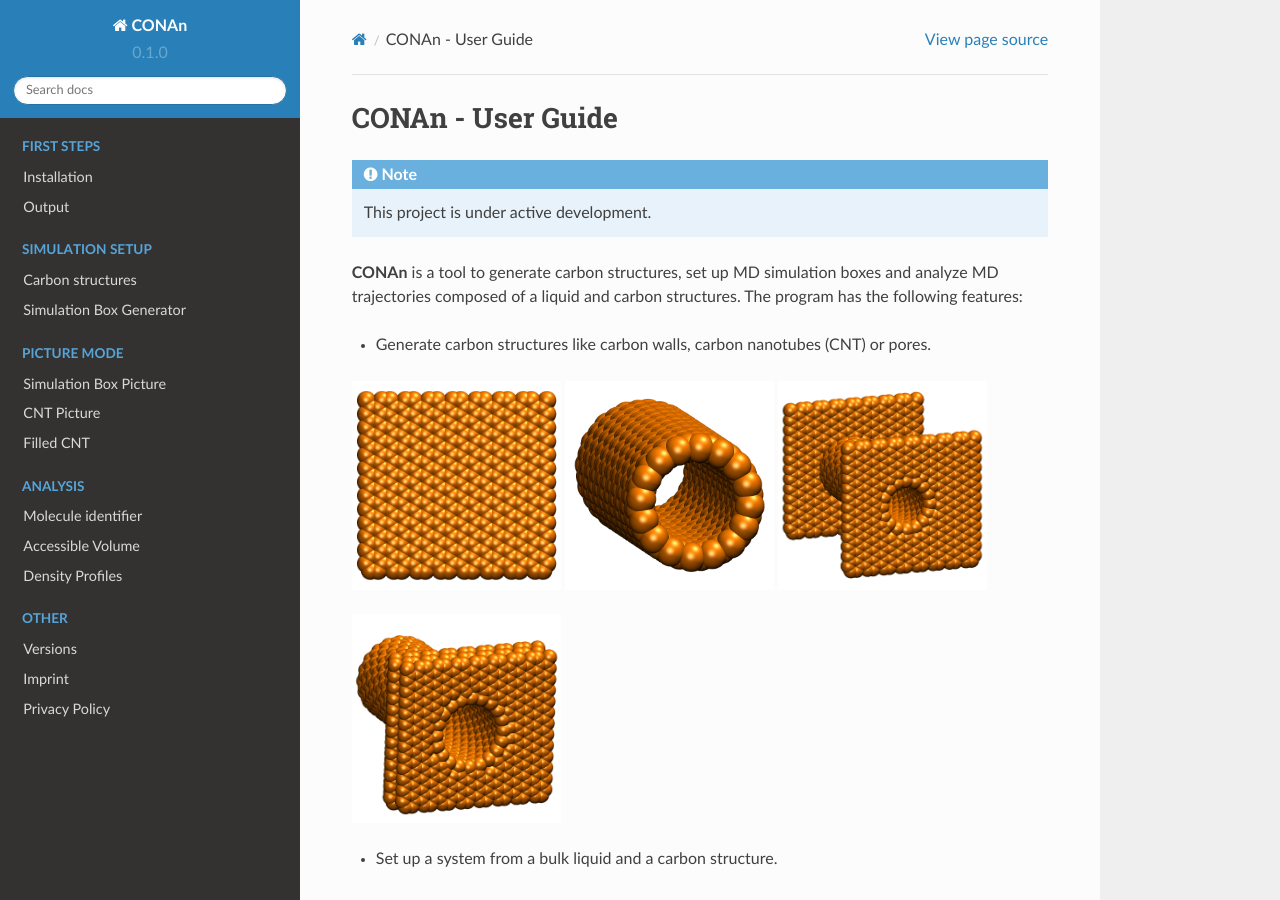
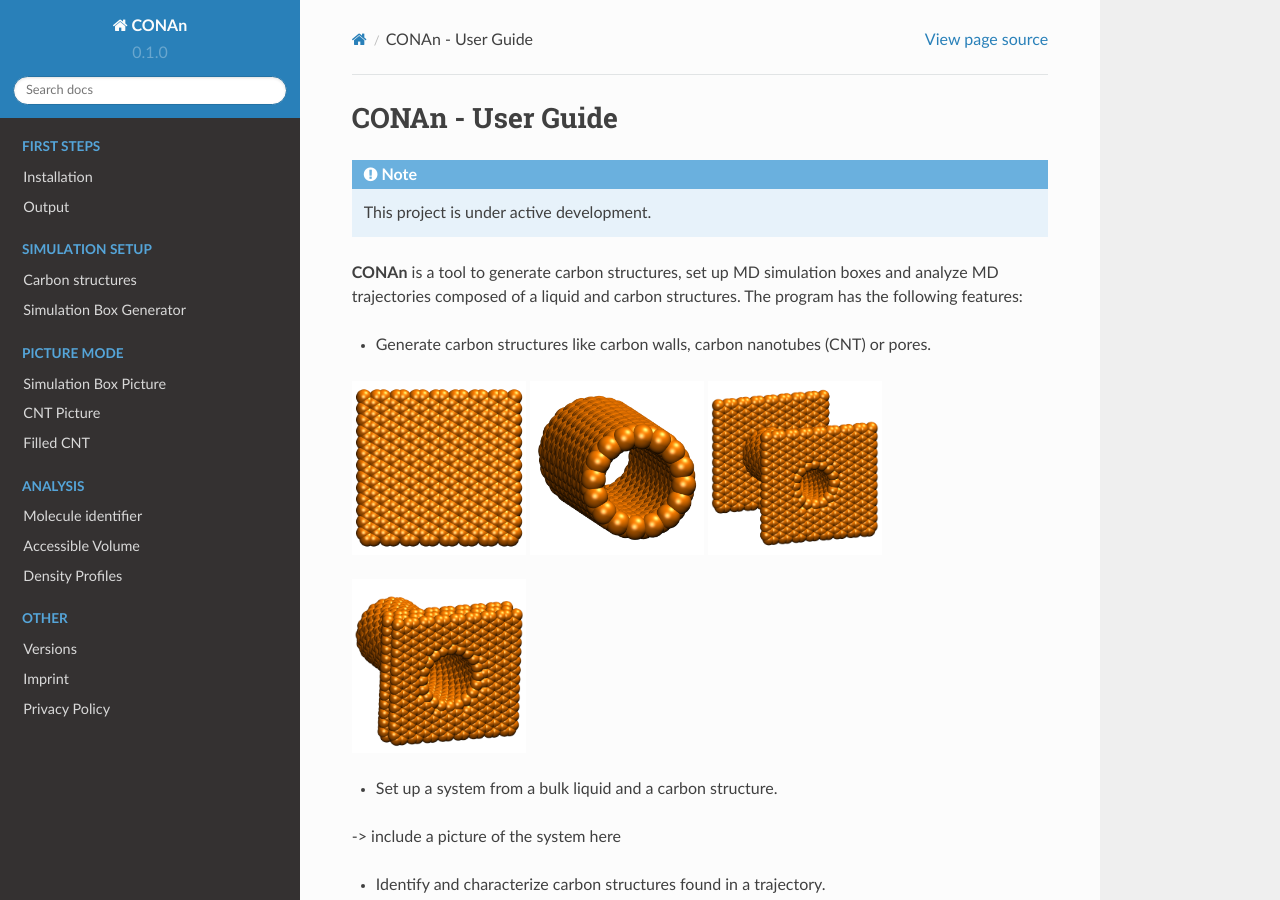
Before and after one commit to LeonardDick/rtd-tutorial, a Sphinx documentation site: the page built from docs/source/index.rst, in a window 1280 px wide and 900 px high. Built offline with Sphinx 7.4.7 and the Read the Docs theme 2.0.0, drawn with Linux system fonts in a browser that asks for light colours.

Commit message:
Update index.rst

```diff
--- a/docs/source/index.rst
+++ b/docs/source/index.rst
@@ -11,19 +11,19 @@
 * Generate carbon structures like carbon walls, carbon nanotubes (CNT) or pores.
 
 .. image:: pictures/carbon_wall.png
-   :width: 30%
+   :width: 25%
    :alt: Wall
 
 .. image:: pictures/CNT.png
-   :width: 30%
+   :width: 25%
    :alt: CNT
 
 .. image:: pictures/pore_tilted.png
-   :width: 30%
+   :width: 25%
    :alt: Pore
 
 .. image:: pictures/closed_pore.png
-   :width: 30%
+   :width: 25%
    :alt: Pore_closed
 
 
```
